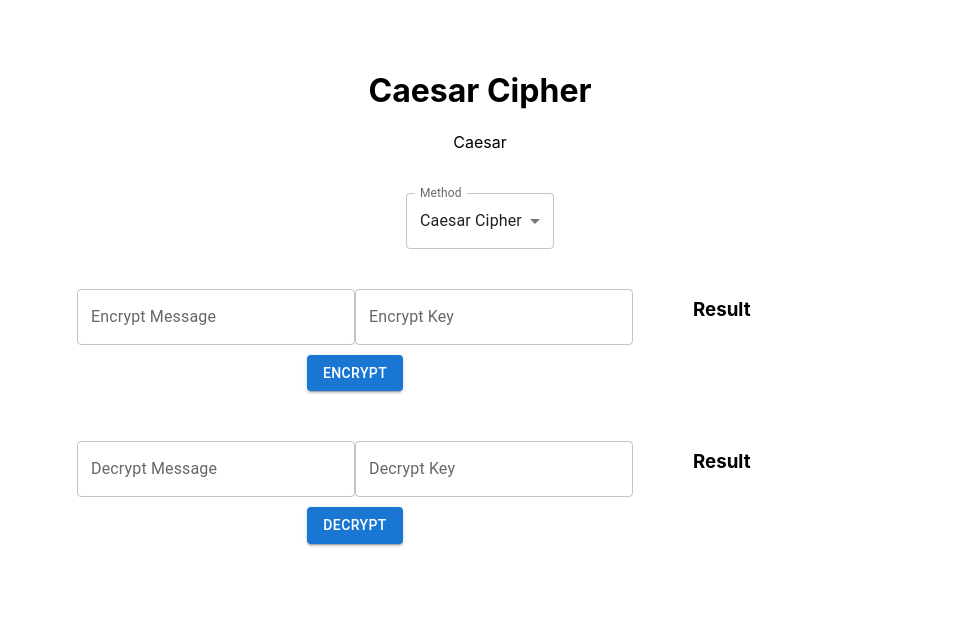
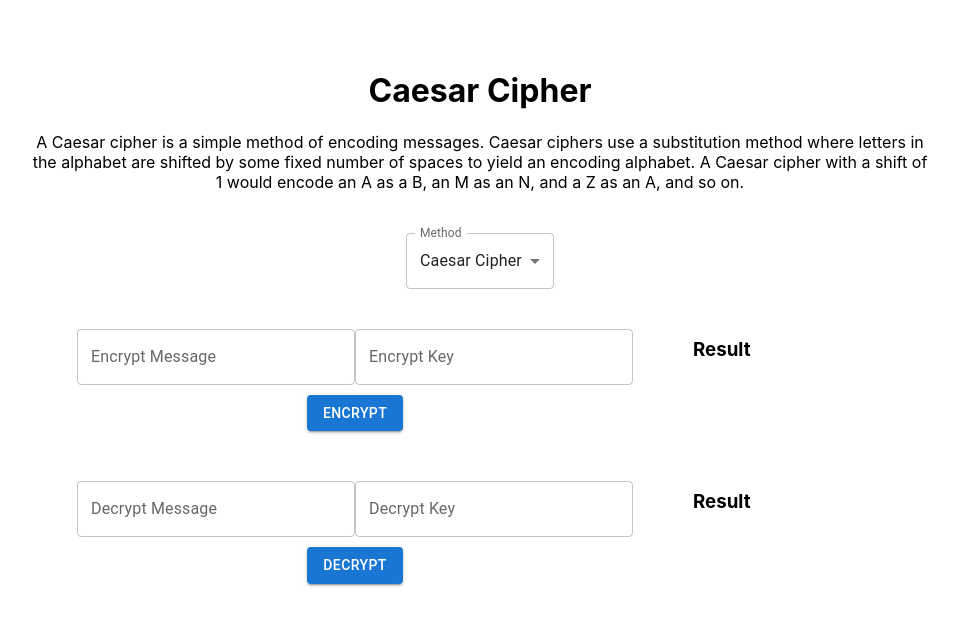
Before and after one commit to williamhpark/encryption, a React (Create React App) app in the folder client/: page / in a window 1280 px wide. Shown: the top 626 px of the page, without its empty margins (160-1118 px from the left). Built offline with nearby package versions, Linux system fonts and the light colour scheme.

Commit message:
Update method descriptions

```diff
--- a/client/src/components/Header/Header.css
+++ b/client/src/components/Header/Header.css
@@ -2,3 +2,7 @@
     margin-top: 50px;
     margin-bottom: 25px;
 }
+
+.header p {
+    max-width: 70vw;
+}
--- a/client/src/components/Header/Header.tsx
+++ b/client/src/components/Header/Header.tsx
@@ -9,9 +9,12 @@ type HeaderProps = {
 
 const Header: React.FunctionComponent<HeaderProps> = ({ method }) => {
   const descriptions: { [key: string]: string } = {
-    [Method.Caesar]: "Caesar",
-    [Method.AES]: "AES",
-    [Method.RSA]: "RSA",
+    [Method.Caesar]:
+      "A Caesar cipher is a simple method of encoding messages. Caesar ciphers use a substitution method where letters in the alphabet are shifted by some fixed number of spaces to yield an encoding alphabet. A Caesar cipher with a shift of 1 would encode an A as a B, an M as an N, and a Z as an A, and so on.",
+    [Method.AES]:
+      "The Advanced Encryption Standard (AES) is a fast and secure form of encryption that keeps prying eyes away from our data. We see it in messaging apps like WhatsApp and Signal, programs like VeraCrypt and WinZip, in a range of hardware and a variety of other technologies that we use all of the time.",
+    [Method.RSA]:
+      "Under RSA encryption, messages are encrypted with a code called a public key, which can be shared openly. Due to some distinct mathematical properties of the RSA algorithm, once a message has been encrypted with the public key, it can only be decrypted by another key, known as the private key. Each RSA user has a key pair consisting of their public and private keys. As the name suggests, the private key must be kept secret.",
   };
 
   return (
```
